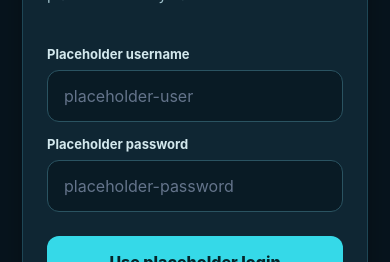
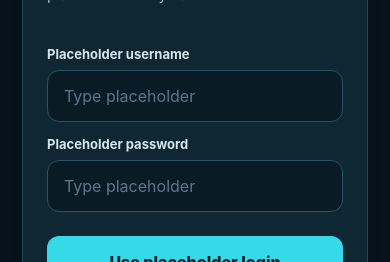
Before and after one commit to TusharMicro135/webapp-mobile, a React Native app: screen / in a window 390 px wide. Shown: the part 277-539 px from the top of the page. Built offline with nearby package versions, Linux system fonts and the light colour scheme.

Commit message:
MOB-1 enforce placeholder-only login input

```diff
--- a/src/screens/LoginScreen.js
+++ b/src/screens/LoginScreen.js
@@ -14,15 +14,19 @@ import {
 import {login} from '../api/auth';
 
 const INITIAL_STATE = 'initial';
+const PLACEHOLDER_INPUT = 'placeholder';
 
 export function validateFixtureCredentials({username, password}) {
-  if (!username.trim() || !password.trim()) {
+  const normalizedUsername = username.trim().toLowerCase();
+  const normalizedPassword = password.trim().toLowerCase();
+
+  if (!normalizedUsername || !normalizedPassword) {
     return 'Enter both placeholder fields before continuing.';
   }
 
   if (
-    !username.toLowerCase().includes('placeholder') ||
-    !password.toLowerCase().includes('placeholder')
+    normalizedUsername !== PLACEHOLDER_INPUT ||
+    normalizedPassword !== PLACEHOLDER_INPUT
   ) {
     return 'Only fixture placeholder values are accepted. Never enter real credentials.';
   }
@@ -52,8 +56,8 @@ export default function LoginScreen() {
 
     try {
       const result = await login({
-        username: username.trim(),
-        password,
+        username: username.trim().toLowerCase(),
+        password: password.trim().toLowerCase(),
       });
 
       if (!result || result.fixture !== 'dummy-placeholder') {
@@ -102,7 +106,7 @@ export default function LoginScreen() {
               autoCorrect={false}
               editable={!isLoading}
               onChangeText={setUsername}
-              placeholder="placeholder-user"
+              placeholder="Type placeholder"
               placeholderTextColor="#64748B"
               style={styles.input}
               testID="username-input"
@@ -116,7 +120,7 @@ export default function LoginScreen() {
               autoCorrect={false}
               editable={!isLoading}
               onChangeText={setPassword}
-              placeholder="placeholder-password"
+              placeholder="Type placeholder"
               placeholderTextColor="#64748B"
               secureTextEntry
               style={styles.input}
```
